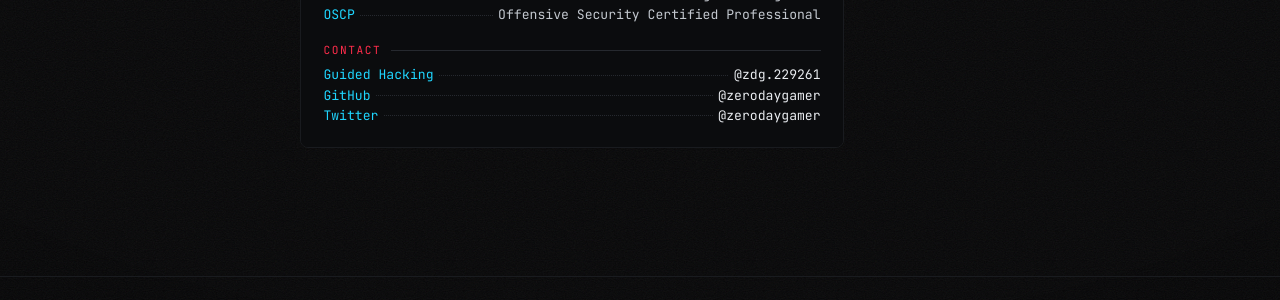
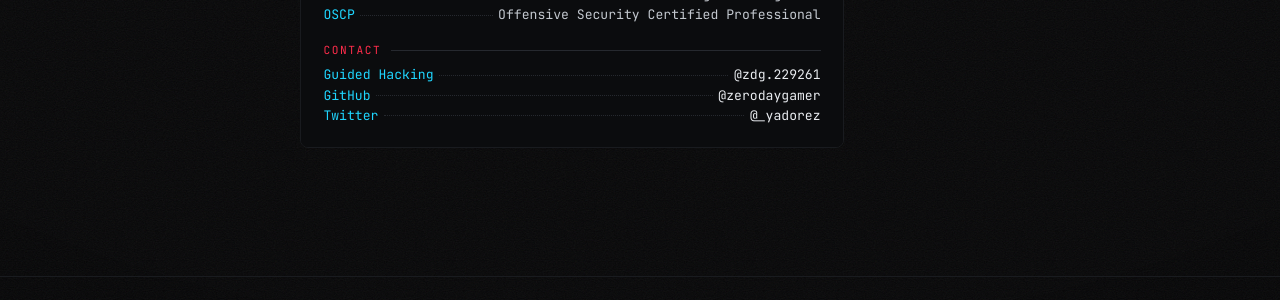
Before and after one commit to zerodaygamer/zerodaygamer.github.io, a Jekyll site: the page built from about.md, in a window 1280 px wide. Shown: the part 471-771 px from the top of the page. Built offline with Jekyll 4.4.1, drawn with Linux system fonts in a browser that asks for light colours.

Commit message:
change zerodaygamer to yadorez

```diff
--- a/_config.yml
+++ b/_config.yml
@@ -8,12 +8,12 @@
 future: true
 
 # ---- urls ----
-url: "https://zerodaygamer.com"
+url: "https://yadorez.tech"
 baseurl: ""
 
 # ---- socials ----
 github_username: zerodaygamer
-twitter_username: zerodaygamer
+twitter_username: _yadorez
 gh_username: zdg.229261
 
 # ---- build ----
```
